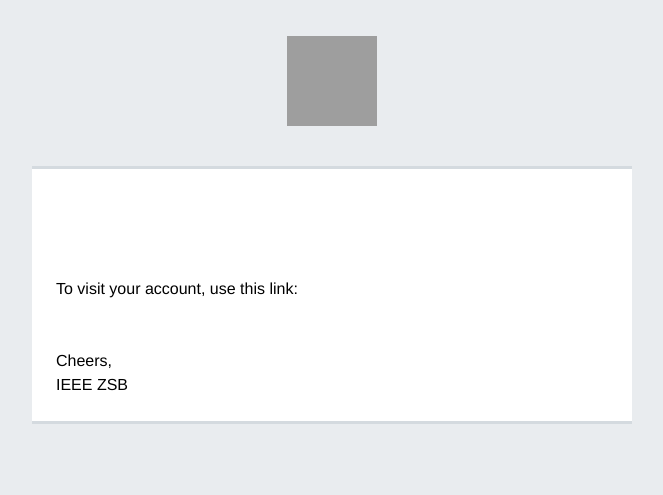
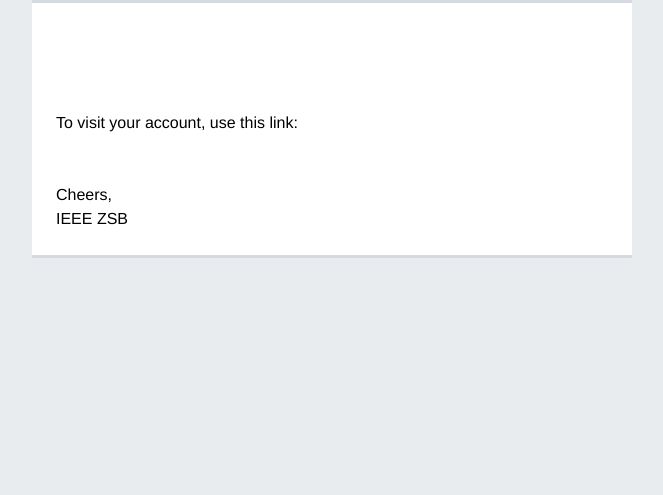
Before and after one commit to twibster/IEEE-ZSB, a Python web app: template website/templates/email_body.html in a window 1280 px wide. Shown: the top 495 px of the page, without its empty margins (308-971 px from the left). Run offline with Jinja, Linux system fonts and the light colour scheme; the template is opened without the code that fills it, so the values that code supplies are empty; some web fonts are replaced; grey boxes are pictures that could not be loaded.

Commit message:
remove logo image in 'email_body' template

```diff
--- a/website/templates/email_body.html
+++ b/website/templates/email_body.html
@@ -111,33 +111,6 @@
 
   <!-- start body -->
   <table border="0" cellpadding="0" cellspacing="0" width="100%">
-
-    <!-- start logo -->
-    <tr>
-      <td align="center" bgcolor="#e9ecef">
-        <!--[if (gte mso 9)|(IE)]>
-        <table align="center" border="0" cellpadding="0" cellspacing="0" width="600">
-        <tr>
-        <td align="center" valign="top" width="600">
-        <![endif]-->
-        <table border="0" cellpadding="0" cellspacing="0" width="100%" style="max-width: 600px;">
-          <tr>
-            <td align="center" valign="top" style="padding: 36px 24px;">
-              <a target="_blank" style="display: inline-block;">
-                <img src="https://scontent.fmct1-3.fna.fbcdn.net/v/t31.18172-8/22713525_2022450004641189_7128429507610793379_o.png?_nc_cat=101&ccb=1-5&_nc_sid=973b4a&_nc_ohc=WLtb_aHuOCIAX-S_eJn&_nc_ht=scontent.fmct1-3.fna&oh=d9e0f162d6532789486cd9340037a0b5&oe=61541F78" alt="Logo" border="0" style="display: block; height: 90px; width: 90px;">
-              </a>
-            </td>
-          </tr>
-        </table>
-        <!--[if (gte mso 9)|(IE)]>
-        </td>
-        </tr>
-        </table>
-        <![endif]-->
-      </td>
-    </tr>
-    <!-- end logo -->
-
     <!-- start hero -->
     <tr>
       <td align="center" bgcolor="#e9ecef">
```
